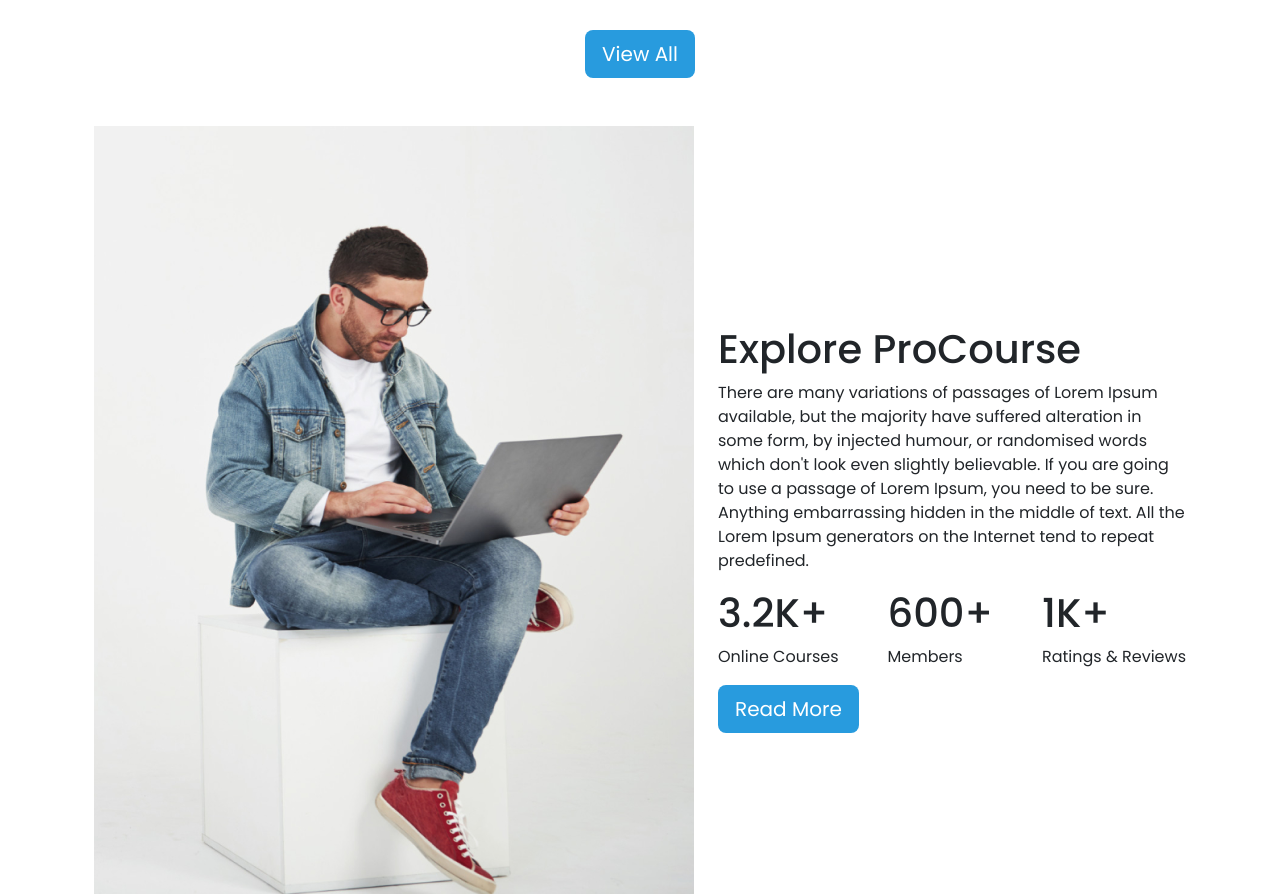
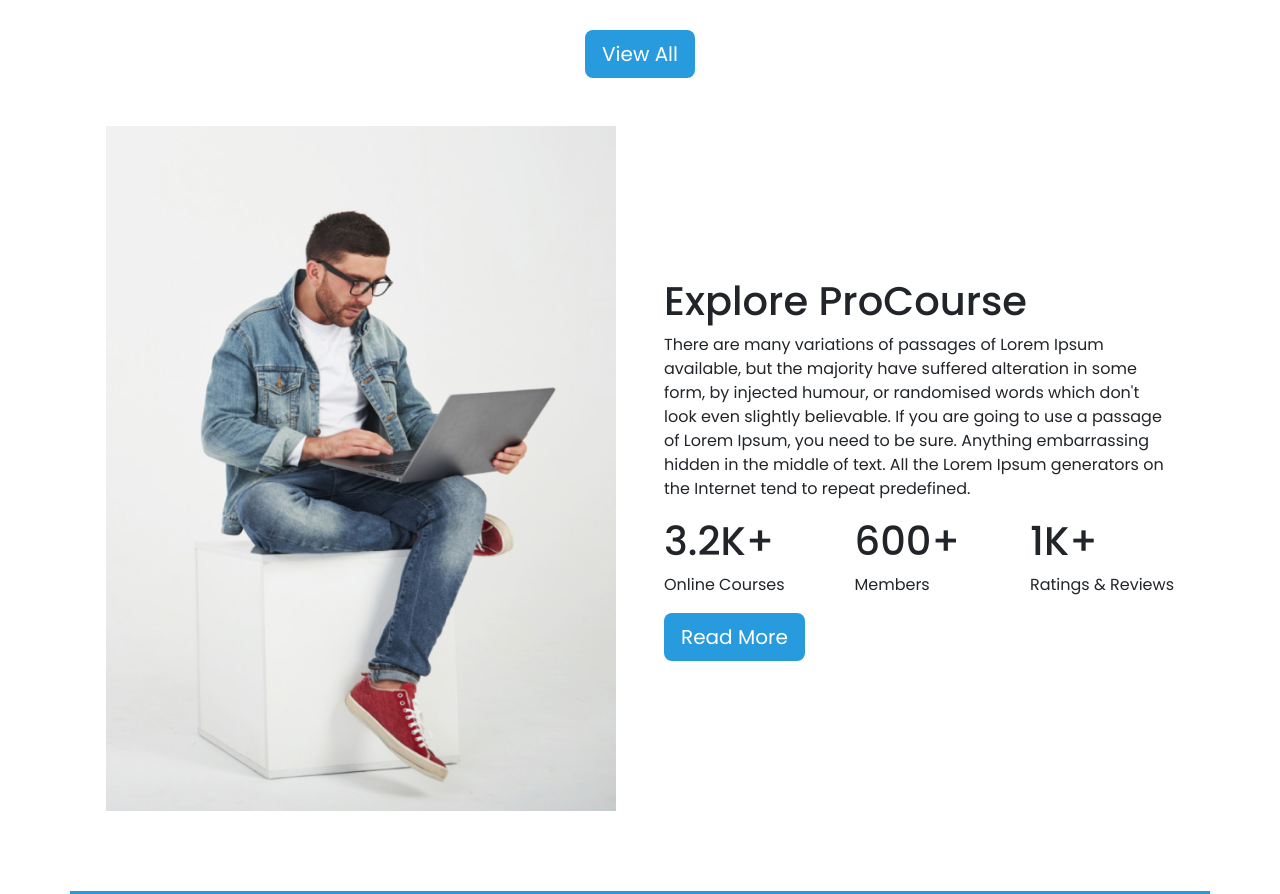
Before and after one commit to foy4748/ph_assignment_03, a website: page index.html in a window 1280 px wide. Shown: the part 1580-2474 px from the top of the page. Drawn offline with Linux system fonts and the light colour scheme.

Commit message:
Fixed Explore ProCourse Img Overflow

```diff
--- a/index.html
+++ b/index.html
@@ -239,7 +239,7 @@
       <!-- Discover Courses Section -->
       <section class="courses section-top-margin container">
         <div class="titles text-center">
-          <h1>Discouver Our Popular Courses</h1>
+          <h1>Discover Our Popular Courses</h1>
           <p>
             Our team and community members are working hard to teach you the
             best with the latest content matching <br />
@@ -385,14 +385,14 @@
       <section class="container section-margin-top">
         <div class="container">
           <div class="d-flex flex-column flex-lg-row">
-            <div class="img">
-              <img src="images/working.png" />
+            <div class="container">
+              <img src="images/working.png" class="img img-fluid" />
             </div>
             <div
-              class="content d-flex flex-column justify-content-center ms-md-4 mt-4 mt-lg-0"
+              class="container d-flex flex-column justify-content-center ms-lg-4 mt-4 mt-lg-0"
             >
               <h1>Explore ProCourse</h1>
-              <p>
+              <p class="text-justify">
                 There are many variations of passages of Lorem Ipsum available,
                 but the majority have suffered alteration in some form, by
                 injected humour, or randomised words which don't look even
@@ -401,7 +401,7 @@
                 middle of text. All the Lorem Ipsum generators on the Internet
                 tend to repeat predefined.
               </p>
-              <div class="d-flex justify-content-between w-100">
+              <div class="d-flex flex-wrap justify-content-between w-100">
                 <div class="chunk">
                   <h1>3.2K+</h1>
                   <p>Online Courses</p>
```
